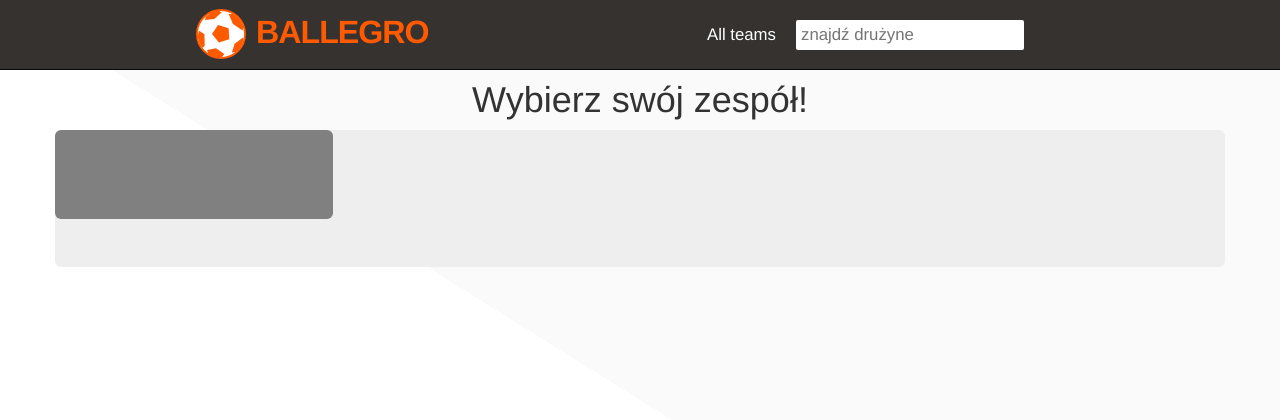
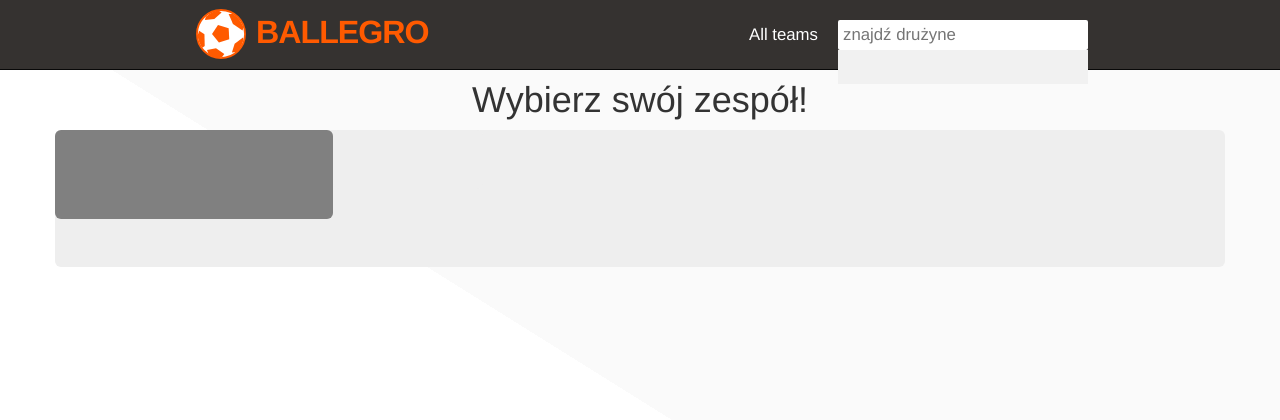
Before and after one commit to piotermiarer/poznan-wredneborsuki, a Django app: page /all_teams in a window 1280 px wide. Shown: the top 420 px of the page. Run offline with Django 3.2, Linux system fonts and the light colour scheme; data that the repository does not hold is empty; some libraries are stand-ins or nearby versions.

Commit message:
Creating searchbar [Part 2]

```diff
--- a/ballegro/static/css/main.css
+++ b/ballegro/static/css/main.css
@@ -44,7 +44,7 @@ body {
   float: right;
   display: flex;
   align-items: center;
-  margin-right: 20vw;
+  margin-right: 15vw;
   font-size: 1.2em;
   height: 70px;
   line-height: 70px; }
@@ -221,10 +221,20 @@ svg #ball, svg #scarf, svg #hat, svg #tracksuit-down, svg #shirt-fan, svg #boot1
   line-height: 28px;
   padding-left: 5px;
   border-radius: 2px;
+  display: inline-block;
+  width: 250px;
   border: none; }
 
 .searchbar__input:focus {
   outline: none; }
+
+.searchbar__sugestions-list {
+  height: 34px;
+  background-color: #f1f1f1;
+  position: absolute;
+  top: 50px;
+  right: 0px;
+  width: 250px; }
 
 @keyframes roll-and-wait {
   0% {
--- a/ballegro/templates/ballegro/base.html
+++ b/ballegro/templates/ballegro/base.html
@@ -18,7 +18,7 @@
               <a href="{% url 'ballegro:all_teams' %}"> All teams </a>
               <div class="searchbar" id="searchbar">
                   <input class="searchbar__input" placeholder="znajdź drużyne"/>
-                  <div class="searchbar__sugestions-list"></div>
+                  <ul class="searchbar__sugestions-list"></ul>
               </div>
             </div>
         </header>
--- a/frontend/scss/main.scss
+++ b/frontend/scss/main.scss
@@ -52,7 +52,7 @@ body {
   float: right;
   display: flex;
   align-items: center;
-  margin-right: 20vw;
+  margin-right: 15vw;
   font-size: 1.2em;
   height: 70px;
   line-height: 70px;
@@ -277,10 +277,21 @@ svg {
     line-height: 28px;
     padding-left: 5px;
     border-radius: 2px;
+    display: inline-block;
+    width: 250px;
     border: none;
 }
 .searchbar__input:focus {
     outline: none;
+}
+
+.searchbar__sugestions-list {
+    height: 34px;
+    background-color: #f1f1f1;
+    position: absolute;
+    top: 50px;
+    right: 0px;
+    width: 250px;
 }
 @keyframes roll-and-wait {
   0% {
```
Also changed, not shown: ballegro/static/js/bundle.js (+35 -1 lines), frontend/js/searchbar.js (+35 -1 lines), 1 other file.
